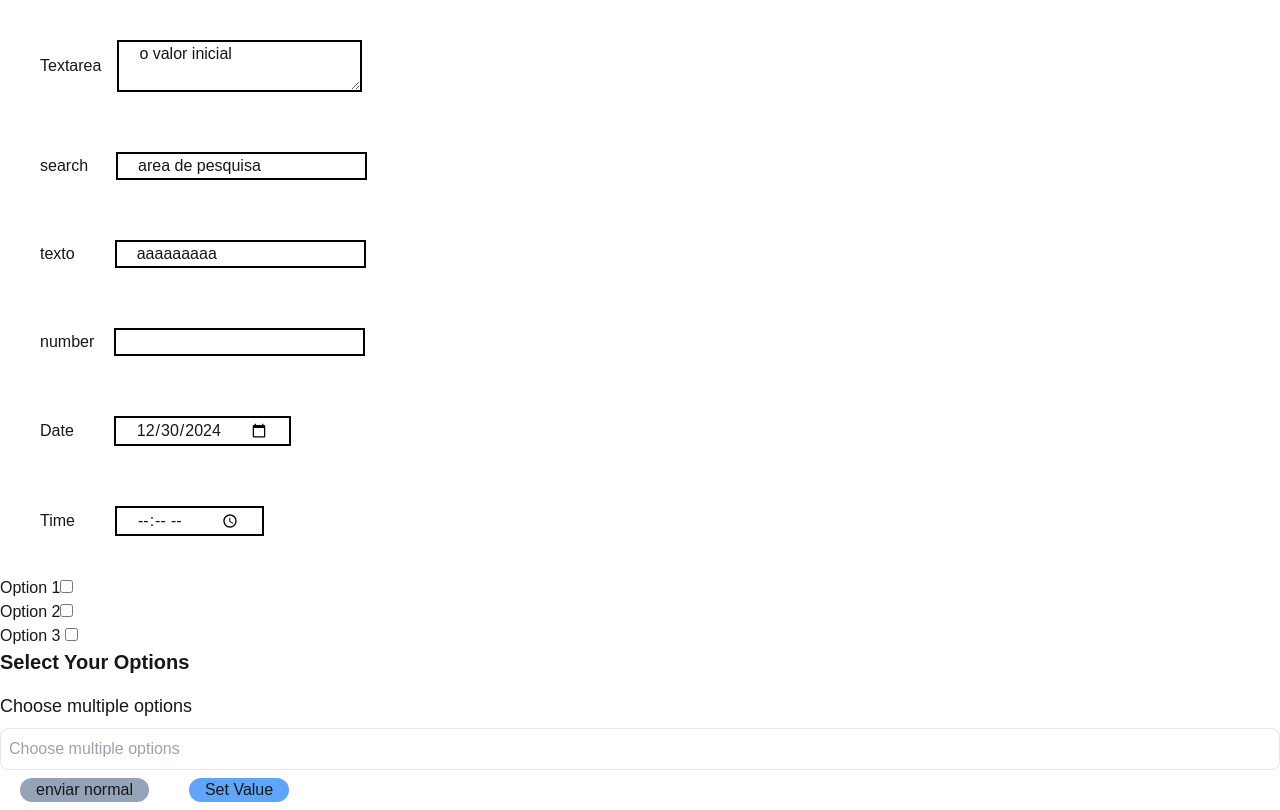
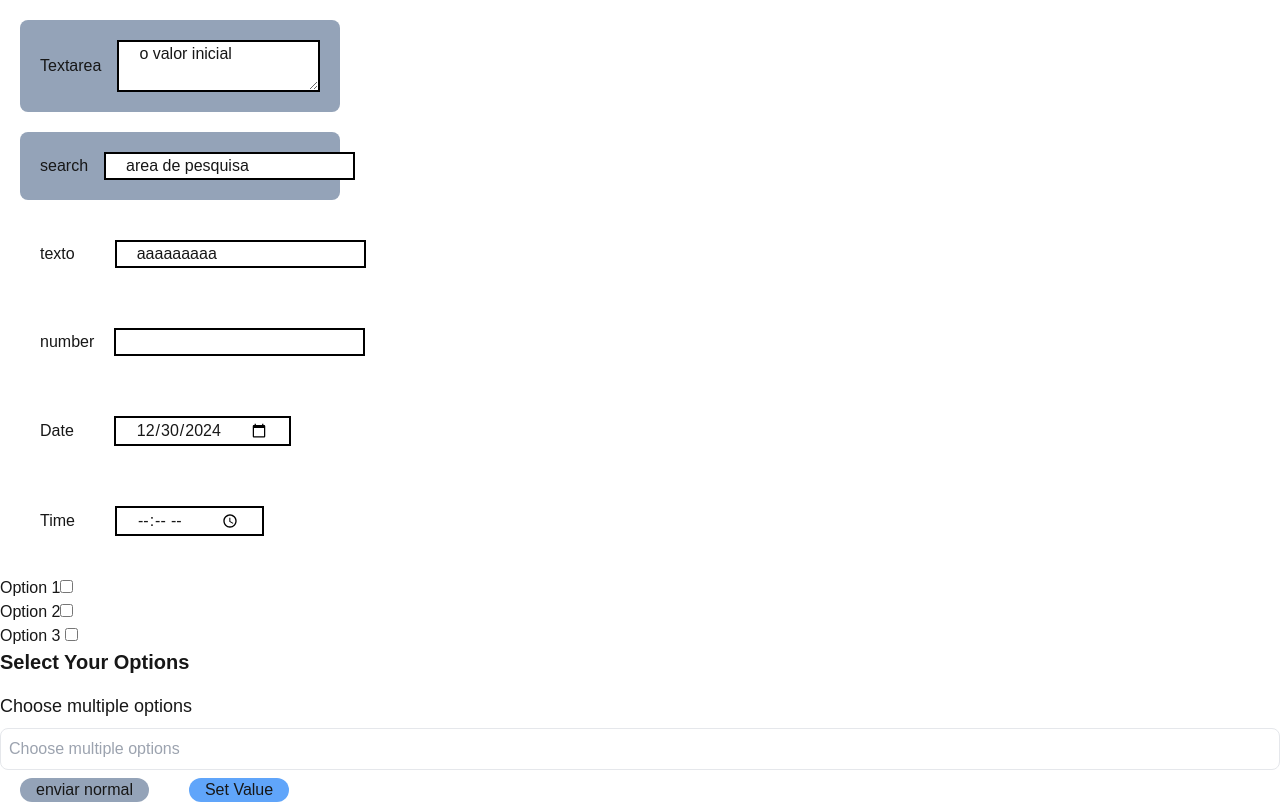
Before and after one commit to tbrweb-dev/input, a Next.js app: page / in a window 1280 px wide. Built offline with nearby package versions, Linux system fonts and the light colour scheme.

Commit message:
Update page.tsx

```diff
--- a/src/app/page.tsx
+++ b/src/app/page.tsx
@@ -57,16 +57,16 @@ export default function Home() {
         id="Textarea"
         label="Textarea"
         register={register}
-        classnamediv="p-5 m-5  flex gap-4 align-middle "
+        classnamediv="p-5 m-5  flex gap-4 align-middle  bg-slate-400  w-1/4 rounded-lg "
         classnameinput="border-2 border-black  px-5"
         classnamelabel="my-auto"
       />
       <InputSearch
         label="search"
         register={register}
-        classnamediv="p-5 m-5  flex gap-4 align-middle "
-        classnameinput="border-2 border-black px-5"
-        classnamelabel="my-auto mr-3"
+        classnamediv="p-5 m-5  flex gap-4 align-middle  bg-slate-400  w-1/4 rounded-lg "
+        classnameinput="border-2 border-black  px-5"
+        classnamelabel="my-auto"
       />
       <InputText
         label="texto"
```
